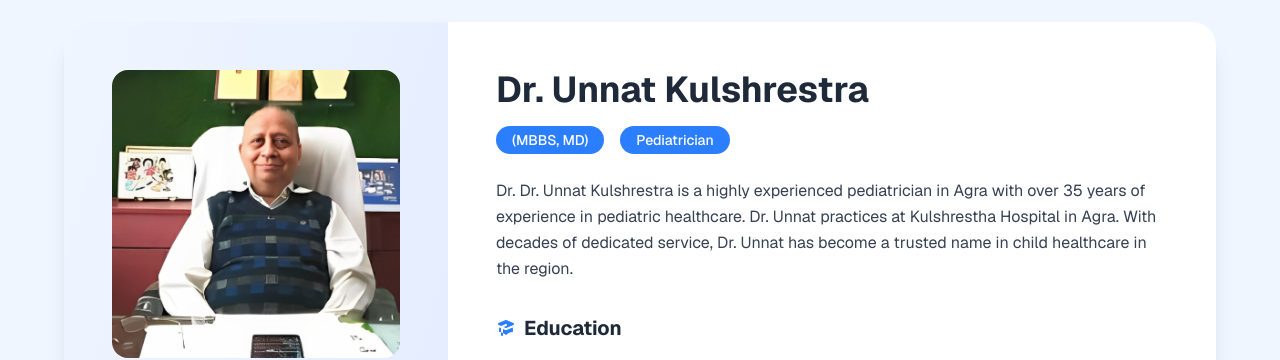
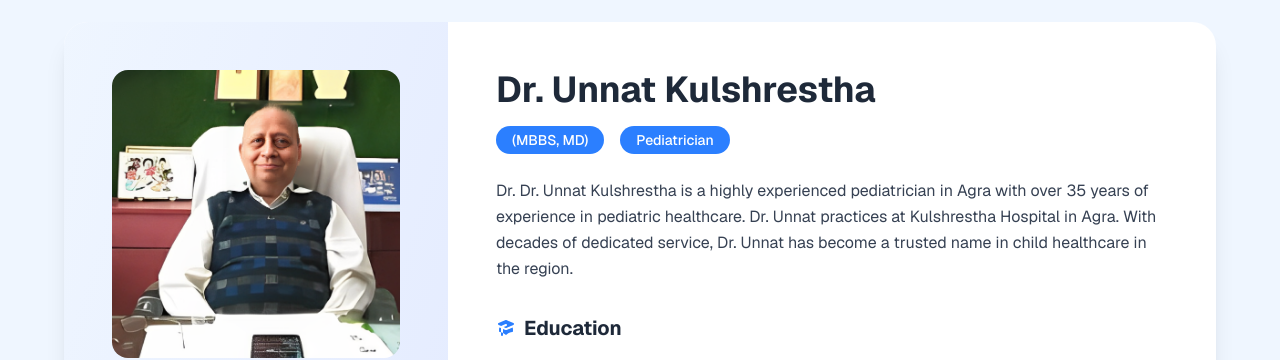
Before and after one commit to madhuramkulshrestha123/Kulshrestha_Hospital, a Next.js app: page /doctor in a window 1280 px wide. Shown: the part 442-802 px from the top of the page. Built offline with nearby package versions, Linux system fonts and the light colour scheme.

Commit message:
Update page.tsx

```diff
--- a/src/app/doctor/page.tsx
+++ b/src/app/doctor/page.tsx
@@ -10,7 +10,7 @@ export default function MeetOurDoctor(): JSX.Element {
 
   // Doctor profile data
   const doctorProfile = {
-    name: "Dr. Unnat Kulshrestra",
+    name: "Dr. Unnat Kulshrestha",
     specialization: "Pediatrician",
     education: [
       "MBBS - Baba Raghavdas Medical College, Gorakhpur, 1986(Unverified)",
```
